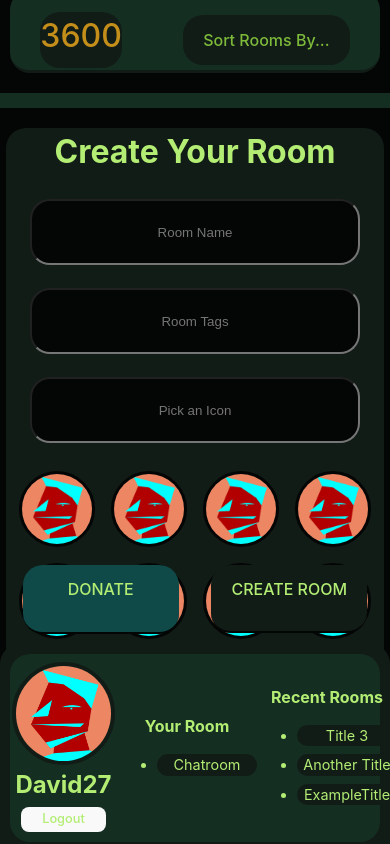
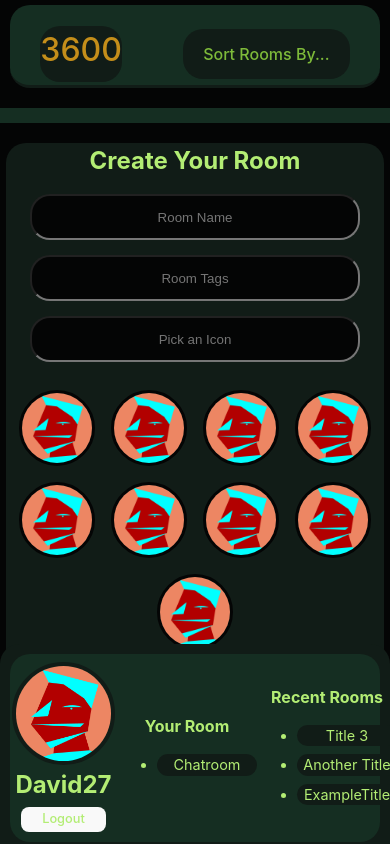
Before and after one commit to stevendreed/3600, a React (Vite) app in the folder client/: page /CreateRoom in a window 390 px wide. Built offline with nearby package versions, Linux system fonts and the light colour scheme.

Commit message:
Added logic so that the DONATE and CREATE ROOM buttons will dissapear in the mobile layout when not on the home page (for the sake of UI)

```diff
--- a/client/src/App.css
+++ b/client/src/App.css
@@ -889,6 +889,79 @@
 }
 
 /* ----------------------- MOBILE HEADER ENDS ------------------------ */
+
+/* ----------------------- MOBILE CREATE CHATROOM BEGINS ------------------------ */
+
+.createRoom-container {
+  width: 97%;
+  height: 100%;
+  display: flex;
+  flex-flow: column nowrap;
+  justify-content: center;
+  align-items: center;
+  padding: 20px;
+  margin: 15px 20px 25px 20px;
+  background-color: var(--darkBackground);
+  border: 15px solid var(--lightBackground);
+  border-radius: 20px;
+}
+
+.createRoom-form {
+  width: 100%;
+  height: 100%;
+  display: flex;
+  flex-flow: column nowrap;
+  justify-content: center;
+  align-items: center;
+  background-color: var(--medBackground);
+  border-radius: 20px;
+}
+
+.createRoom-form h3 {
+  font-size: 1.5em;
+  color: var(--lightGreenChar);
+  margin: 0px 0px 10px 0px;
+}
+
+.createRoom-form-input {
+  width: 85%;
+  height: 40px;
+  text-align: center;
+  margin: 5px 0px 10px 0px;
+  background-color: var(--darkBackground);
+  border-radius: 20px;
+}
+
+.imageChoice-container {
+  display: flex;
+  flex-flow: row wrap;
+  justify-content: center;
+  margin: 10px 0px 0px 0px;
+}
+
+.imageChoice {
+  height: 70px;
+  width: 70px;
+  border-radius: 100%;
+  border: solid 3px var(--darkBackground);
+  margin: 8px;
+}
+
+.roomSubmitButton {
+  margin: 18px 0px 0px 0px;
+  background-color: var(--lightBackground);
+  color: var(--lightGreenChar);
+}
+
+.roomSubmitButton:hover {
+  background-color: var(--lightBackground);
+  color: var(--lightGreenChar);
+  cursor: pointer;
+  border: 1px solid teal;
+}
+
+/* ----------------------- CREATE CHATROOM ENDS ------------------------ */
+
 }
 /* MOBILE BREAKPOINTS END */
 
--- a/client/src/components/UserSidebar/index.jsx
+++ b/client/src/components/UserSidebar/index.jsx
@@ -109,17 +109,34 @@ const UserSidebar = () => {
             password: '',
             });
     };
+
+    // used to disable the mobile buttons when using a chatroom or making a chatroom
+    const url = window.location.pathname
+    console.log(url);
+    let buttonSwitch
+
+    if (url.indexOf("Chatroom") == true) {
+        buttonSwitch = false
+    } else if (url.indexOf("CreateRoom") == true) {
+        buttonSwitch = false
+        console.log('working?')
+    } else {
+        buttonSwitch = true
+    }
     // ---------
 
     // what we want to render
     return (
         <div className="sidebar">
-            {/* these buttons only appear on mobile layout to replace position of desktop layout buttons */}
-            {/* no buttons should appear on the 'createRoom' page (use a window.location query to detemine page based on url) */}
+
+            {!buttonSwitch ? (
+                <div></div>
+                ) : (
             <div className='mobileButtons'>
                 <a className='donateButton'>DONATE</a>
                 <a className='createRoomButton' href='/CreateRoom'>CREATE ROOM</a>
             </div>
+                )}
 
             <div className='sidebarMainContainer'>
 
```
